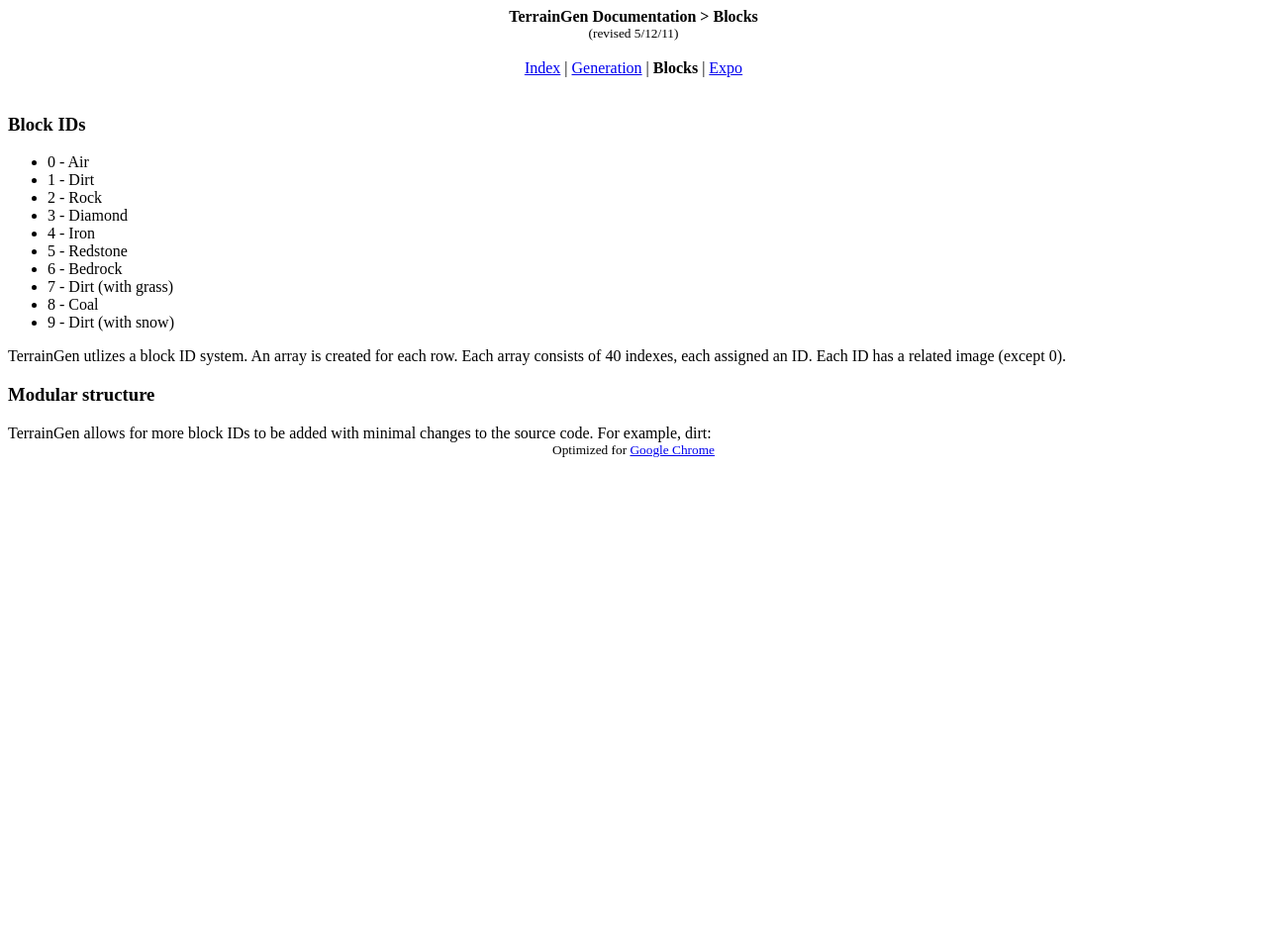
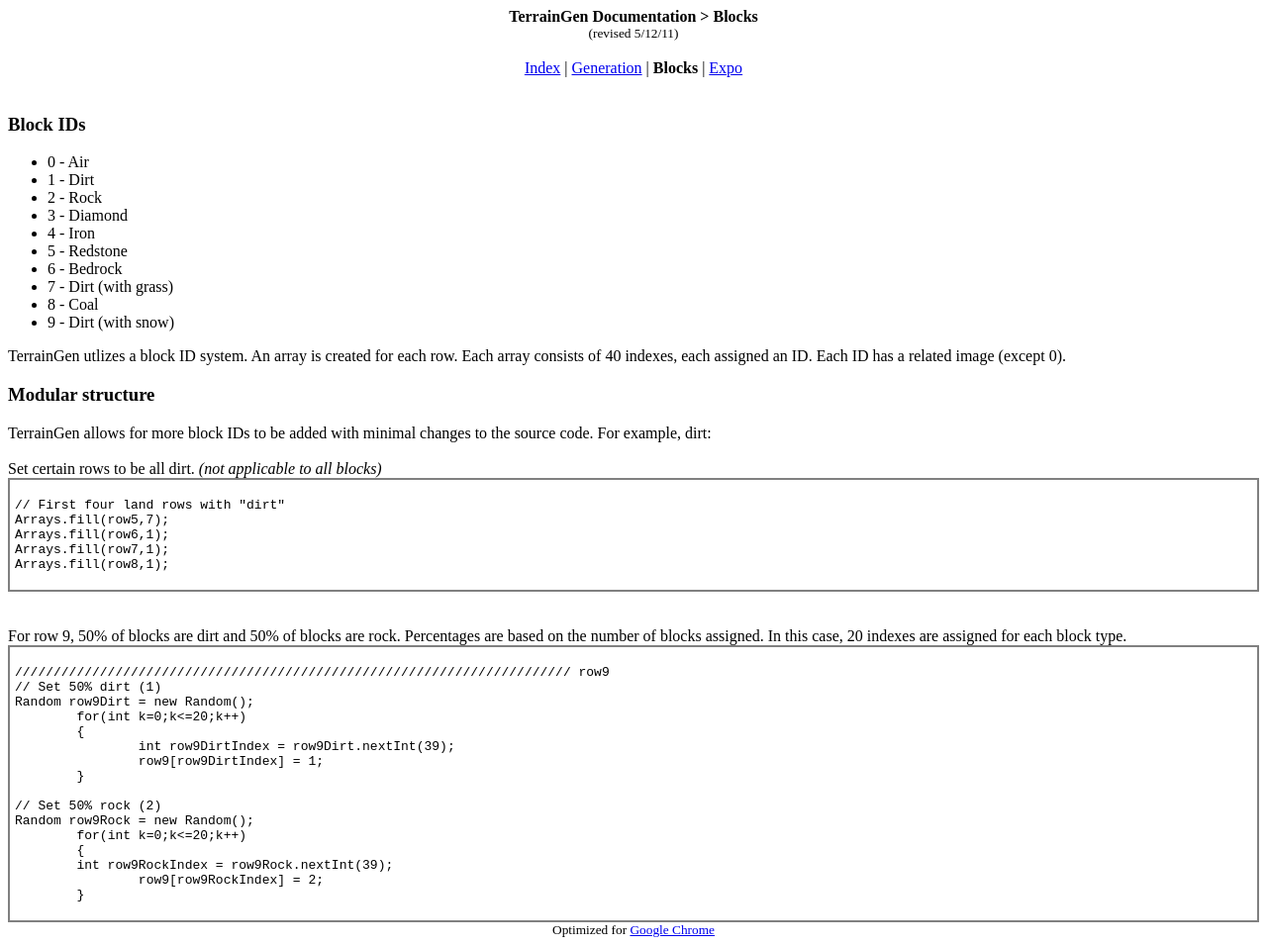
Before and after one commit to abauer/terraingen, a plain HTML site: page doc/blocks.html in a window 1280 px wide. Shown: the whole page at 99% size. Before the commit the page ends 800 px from the top, so only its background shows below. Drawn offline with Linux system fonts and the light colour scheme.

Commit message:
start acutal documentation

```diff
--- a/doc/blocks.html
+++ b/doc/blocks.html
@@ -1,5 +1,6 @@
 <head>
 <title>TerrainGen Documentation</title>
+<link rel="stylesheet" type="text/css" href="style.css" />
 </head>
 <body>
 <center><b>TerrainGen Documentation > Blocks</b><br>
@@ -23,7 +24,40 @@ TerrainGen utlizes a block ID system. An array is created for each row. Each arr
 
 <h3>Modular structure</h3>
 TerrainGen allows for more block IDs to be added with minimal changes to the source code. For example, dirt:
+<br><br>
+Set certain rows to be all dirt. <i>(not applicable to all blocks)</i>
+<div class="box">
+<pre>
+// First four land rows with "dirt"
+Arrays.fill(row5,7);
+Arrays.fill(row6,1);
+Arrays.fill(row7,1);
+Arrays.fill(row8,1);
+</pre>
+</div>
 <br>
+<br>
+For row 9, 50% of blocks are dirt and 50% of blocks are rock. Percentages are based on the number of blocks assigned. In this case, 20 indexes are assigned for each block type.
+<div class="box">
+<pre>
+//////////////////////////////////////////////////////////////////////// row9
+// Set 50% dirt (1)
+Random row9Dirt = new Random();
+	for(int k=0;k<=20;k++)
+	{
+		int row9DirtIndex = row9Dirt.nextInt(39);
+		row9[row9DirtIndex] = 1;
+	}
+
+// Set 50% rock (2)
+Random row9Rock = new Random();
+	for(int k=0;k<=20;k++)
+	{
+        int row9RockIndex = row9Rock.nextInt(39);
+		row9[row9RockIndex] = 2;
+	}
+</pre>
+</div>
 <!-- STUFF ENDS HERE -->
 <center><small>Optimized for <a href="http://www.google.com/chrome">Google Chrome</a></small></center>
 </body>
--- /dev/null
+++ b/doc/style.css
@@ -0,0 +1,5 @@
+div.box {
+padding:5px;
+border:2px solid gray;
+margin:0px;
+}
```
